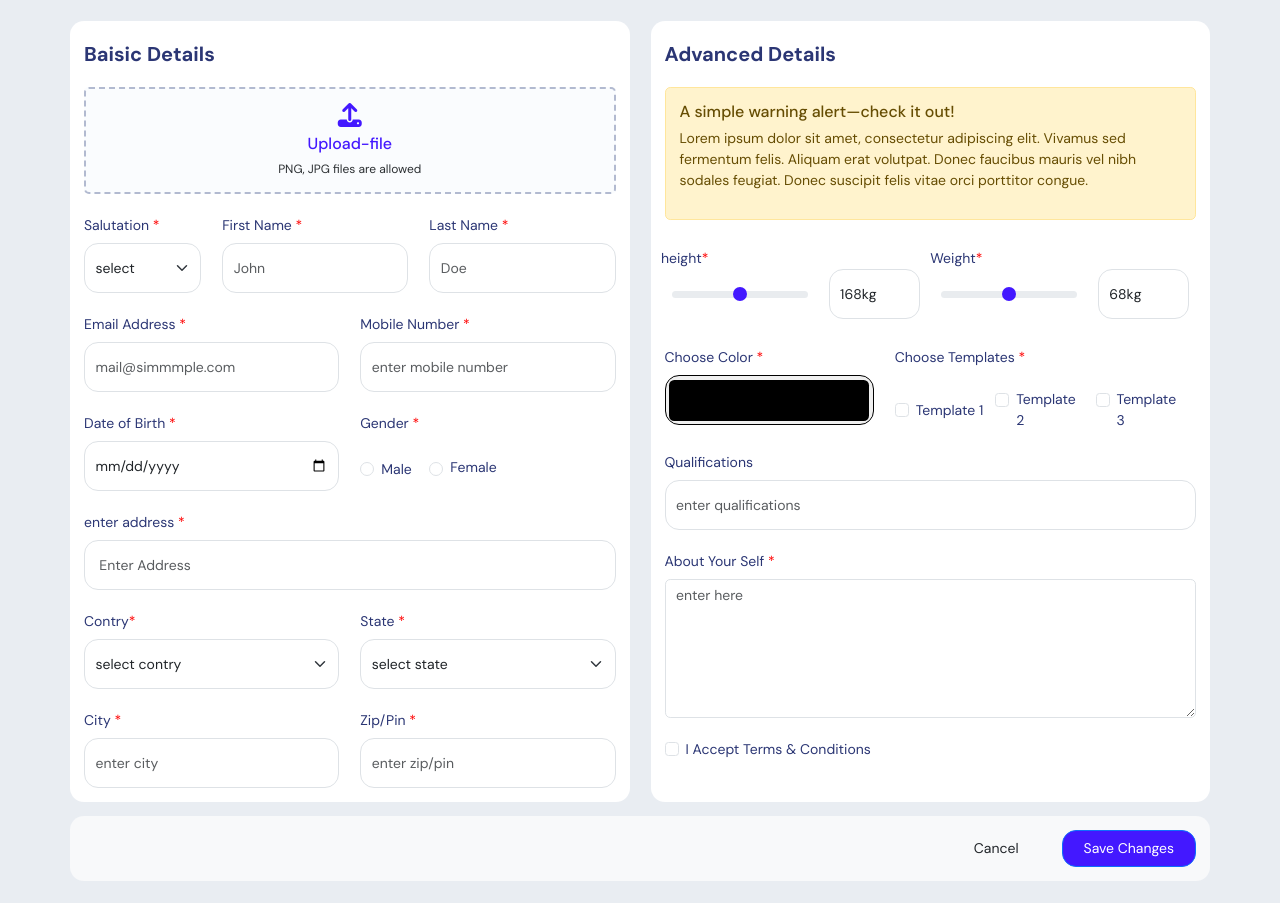
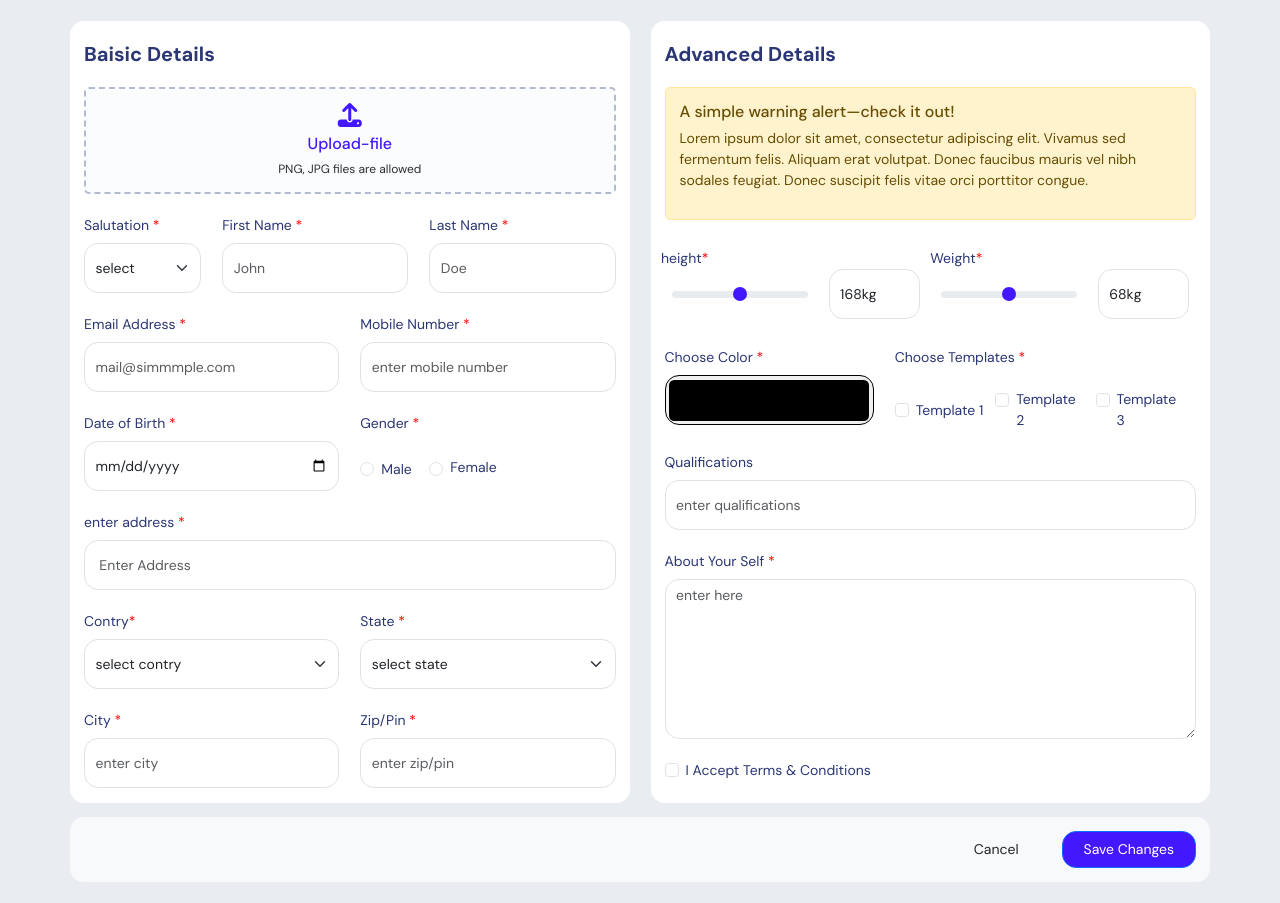
Before and after one commit to Ranjith155p/Bootstrap, a plain HTML site: page index.html in a window 1280 px wide. Drawn offline with nearby package versions, Linux system fonts and the light colour scheme.

Commit message:
compleate bootstrap

```diff
--- a/index.html
+++ b/index.html
@@ -178,7 +178,7 @@
           </div>
           <div class="col ">
             <label for="ph-no" class="form-item"> About Your Self </label>
-            <textarea class="form-control shadow-none" rows="6" placeholder="enter here" aria-label="With textarea"></textarea>
+            <textarea class="form-control shadow-none rounded-4" rows="7" placeholder="enter here" aria-label="With textarea"></textarea>
           </div>
           <div class="form-check form-check-inline col">
             <input class="form-check-input shadow-none p-0" type="checkbox" id="inlineCheckbox1" value="option1">
```
